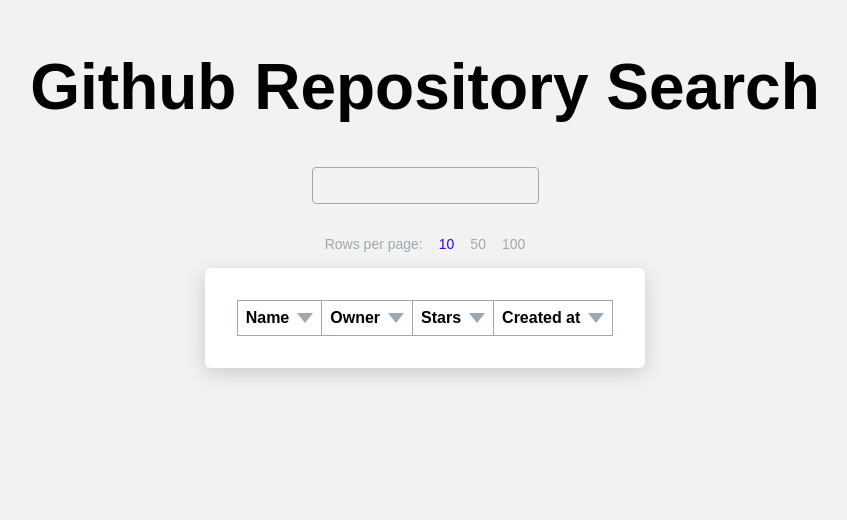
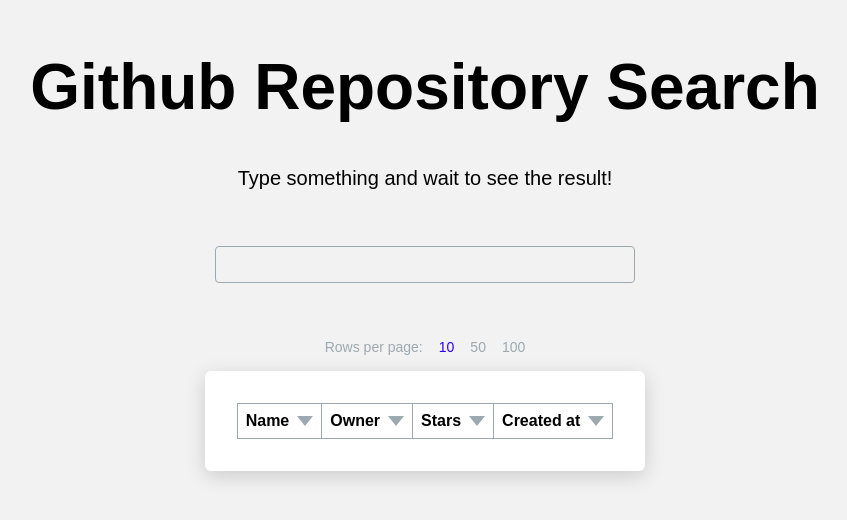
Before and after one commit to szczupag/react-coding-challenge, a React app: page / in a window 1280 px wide. Shown: the top 520 px of the page, without its empty margins (215-1062 px from the left). Built offline with nearby package versions, Linux system fonts and the light colour scheme.

Commit message:
Improve search panel's styles.

```diff
--- a/src/App.css
+++ b/src/App.css
@@ -9,8 +9,14 @@
   flex-direction: column;
   align-items: center;
 
-  h1 {
-    margin-top: 42px;
-    font-size: 64px;
-  }
 }
+
+.title {
+  margin-top: 42px;
+  font-size: 64px;
+}
+
+.subtitle {
+  font-size: 20px;
+  margin-bottom: 56px;
+}
--- a/src/App.js
+++ b/src/App.js
@@ -5,7 +5,8 @@
 const App = () => {
   return (
     <div className={s.wrapper}>
-      <h1>Github Repository Search</h1>
+      <h1 className={s.title}>Github Repository Search</h1>
+      <span className={s.subtitle}>Type something and wait to see the result!</span>
       <SearchPanel />
     </div>
   );
--- a/src/components/Input/style.css
+++ b/src/components/Input/style.css
@@ -5,6 +5,12 @@
   background-color: transparent;
 }
 
+@media(min-width: 768px) {
+  .input {
+    width: 420px;
+  }
+}
+
 .wrapper {
-  margin-bottom: 32px;
+  margin-bottom: 56px;
 }
--- a/src/components/Paginator/style.css
+++ b/src/components/Paginator/style.css
@@ -7,7 +7,7 @@
     cursor: pointer;
     width: 24px;
     height: 24px;
-    background-color: rgb(157, 169, 176);
+    background-color: #000;
     font-size: 12px;
     line-height: 24px;
     text-align: center;
```
